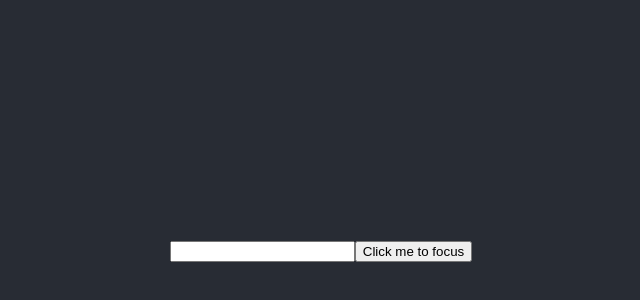
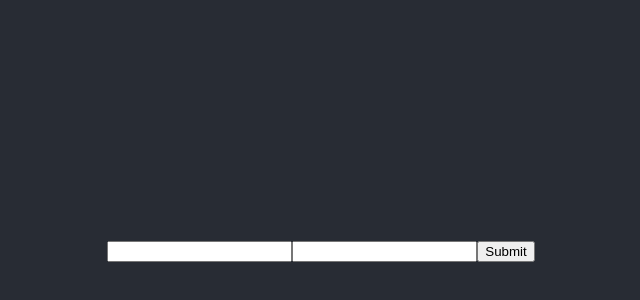
Before and after one commit to aishwarya-13/react_concepts_basics_newFeatures, a React (Create React App) app: page / in a window 1280 px wide. Shown: the part 154-454 px from the top of the page, without its empty margins (319-959 px from the left). Built offline with nearby package versions, Linux system fonts and the light colour scheme.

Commit message:
Controlled vs Uncontrolled component

```diff
--- a/src/App.js
+++ b/src/App.js
@@ -10,12 +10,14 @@ import Cart from './components/redux-examples/cart';
 import AppRenderProps from './components/render-props/App-render-props'
 import AppContext from './components/context-example/App';
 import AppRef from './components/refs-example/App-Ref';
+import Controlled from './components/controlled-uncontrolled-components/controlled';
+import Uncontrolled from './components/controlled-uncontrolled-components/uncontrolled';
 
 function App() {
   return (
       <div className="App">
         <header className="App-header">
-          <AppRef/>
+          <Uncontrolled/>
         </header>
       </div>
   );
--- /dev/null
+++ b/src/components/controlled-uncontrolled-components/controlled.js
@@ -0,0 +1,20 @@
+import React, { useState } from "react";
+
+export default function Controlled(){
+    const [inputValue, setInputValue] = useState('');
+
+    const handleChange = (event)=>{
+        setInputValue(event.target.value);
+    }
+
+    return(
+        <div>
+            <label>Input</label>
+            <input value={inputValue} onChange={handleChange}/>
+        </div>
+    )
+}
+
+/**
+ * Here the input's value is controlled React state. So it is a controlled component.
+ */
--- /dev/null
+++ b/src/components/controlled-uncontrolled-components/uncontrolled.js
@@ -0,0 +1,42 @@
+import React, { useRef } from "react";
+
+//Using refs
+export default function Uncontrolled(){
+    const nameRef = useRef('');
+    const emailRef = useRef('');
+
+    /**
+     * Component is refresing check ehat is happening
+     */
+    function onSubmit(){
+        console.log('Name value: ', nameRef.current.value);
+        console.log('Email value: ', emailRef.current.value);
+    }
+
+    return (
+        <form onSubmit={onSubmit}>
+          <input type="text" name={'name'} ref={nameRef}  />
+          <input type="text" name={'email'} ref={emailRef}  />
+          <input type="submit" value="Submit" />
+        </form>
+    );
+}
+
+//Use DOM API's directly without using refs
+// export default function Uncontrolled(){
+//     function onSubmit() {
+//         alert("Name value: " + window.fname.value);
+//         alert("Email value: " + window.email.value);
+//     }
+//       return (
+//         <form onSubmit={onSubmit}>
+//           <input type="text" id="fname" required />
+//           <input type="text" name="email" id="email" required />
+//           <input type="submit" value="Submit" />
+//         </form>
+//       );
+// }
+
+/**
+ * In above form elements React has no control over so its uncontrolled component
+ */
--- a/src/components/hoc-example-1/HOCFunctionality.js
+++ b/src/components/hoc-example-1/HOCFunctionality.js
@@ -15,8 +15,7 @@ export default HOCFunctionality;
 
 
 /**
- * A higher order component is just a function that takes a component as one of its arguments,
- * messes with it, and then returns back its changed version.
+ * A higher order component is just a function that takes a component as one of its arguments, messes with it, and then returns back its changed version.
  * A (HOC) is an advanced technique in React for reusing component logic.
  * They are a pattern that emerges from React’s compositional nature.
  * Using HOC we can share props and state variables.
--- a/src/components/hoc-example-1/clickincrease.js
+++ b/src/components/hoc-example-1/clickincrease.js
@@ -24,5 +24,5 @@ function ClickIncrease (props){
     )
 }
 
-//We have now converted ClickIncrease to an HOC function.
+//We have now converted HoverIncrease to an HOC function.
 export default withCounter(ClickIncrease, 10);
```
Also changed, not shown: read-mes/Controlled vs Uncontrolled component.md (added, +16 -0 lines), 1 other file (tests, documents, lock files or other folders).
